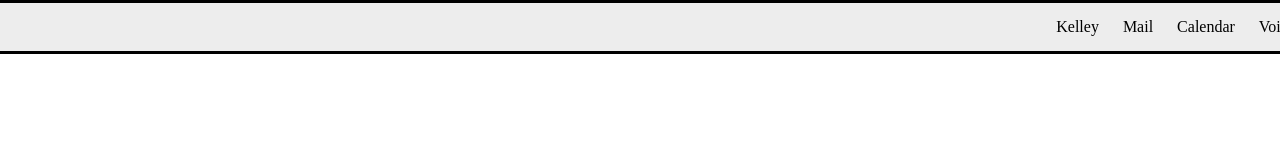
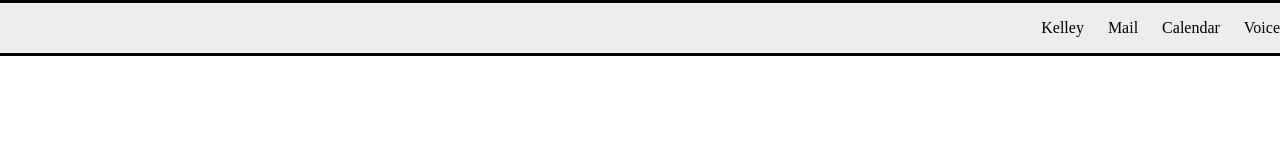
Before and after one commit to kelleyparker/google-homepage, a plain HTML site: page index.html in a window 1280 px wide. Shown: the top 160 px of the page. Drawn offline with Linux system fonts and the light colour scheme.

Commit message:
completed as much as I want to

```diff
--- a/style.css
+++ b/style.css
@@ -4,10 +4,9 @@ body {
 }
 
 
-.header {
+header {
     list-style-type: none;
     margin: 0;
-    padding: 15px 15px;
     position: fixed;
     word-spacing: 20px;
     background-color: #ededed;
@@ -16,6 +15,7 @@ body {
     border-top-style: solid;
     border-bottom-style: solid;
     width: 100%;
+    right: 0;
     text-align: right;
 
 }
@@ -25,7 +25,6 @@ li {
 
 }
 
-
 }
 .midPage{
 
@@ -34,7 +33,7 @@ li {
 footer {
     background-color: lightgray;
     width: 100%;
-        margin-bottom: 10px;
+    margin-bottom: 10px;
 }
 
 .bottomLeft{
```
